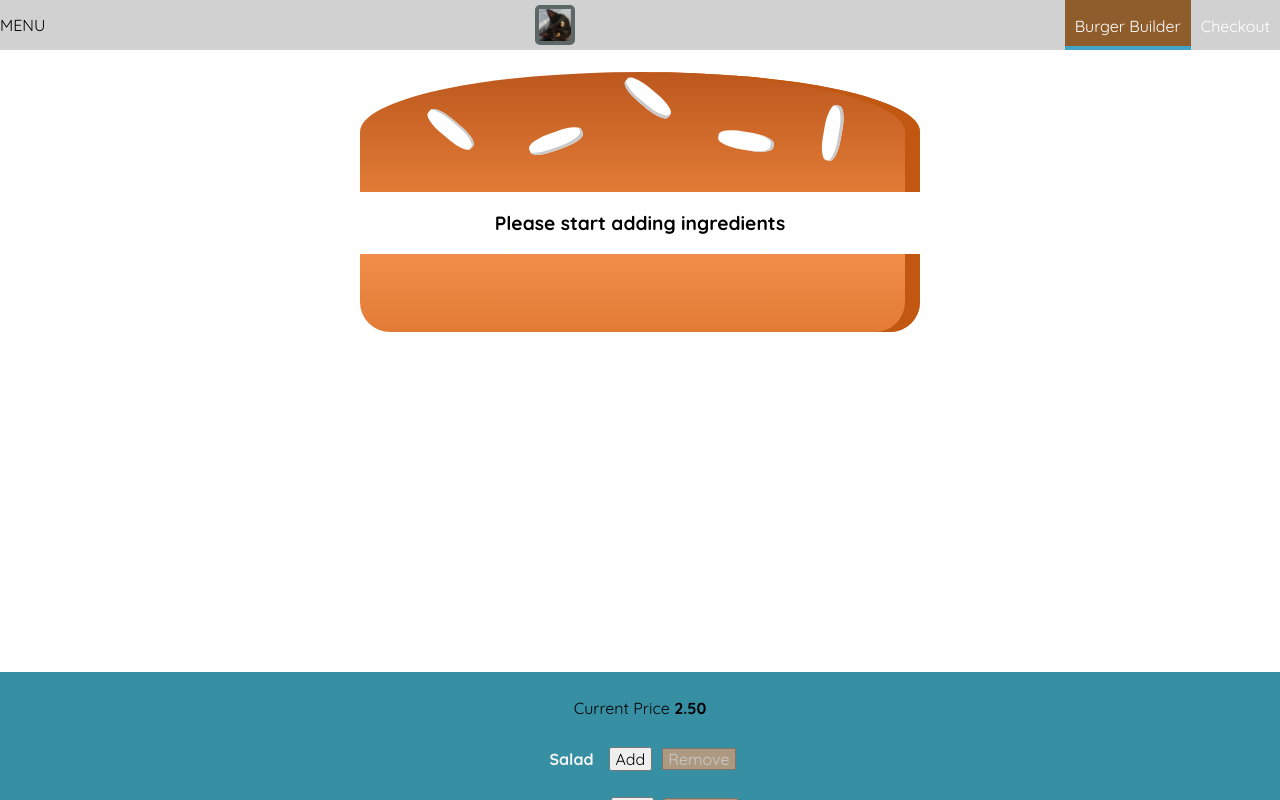
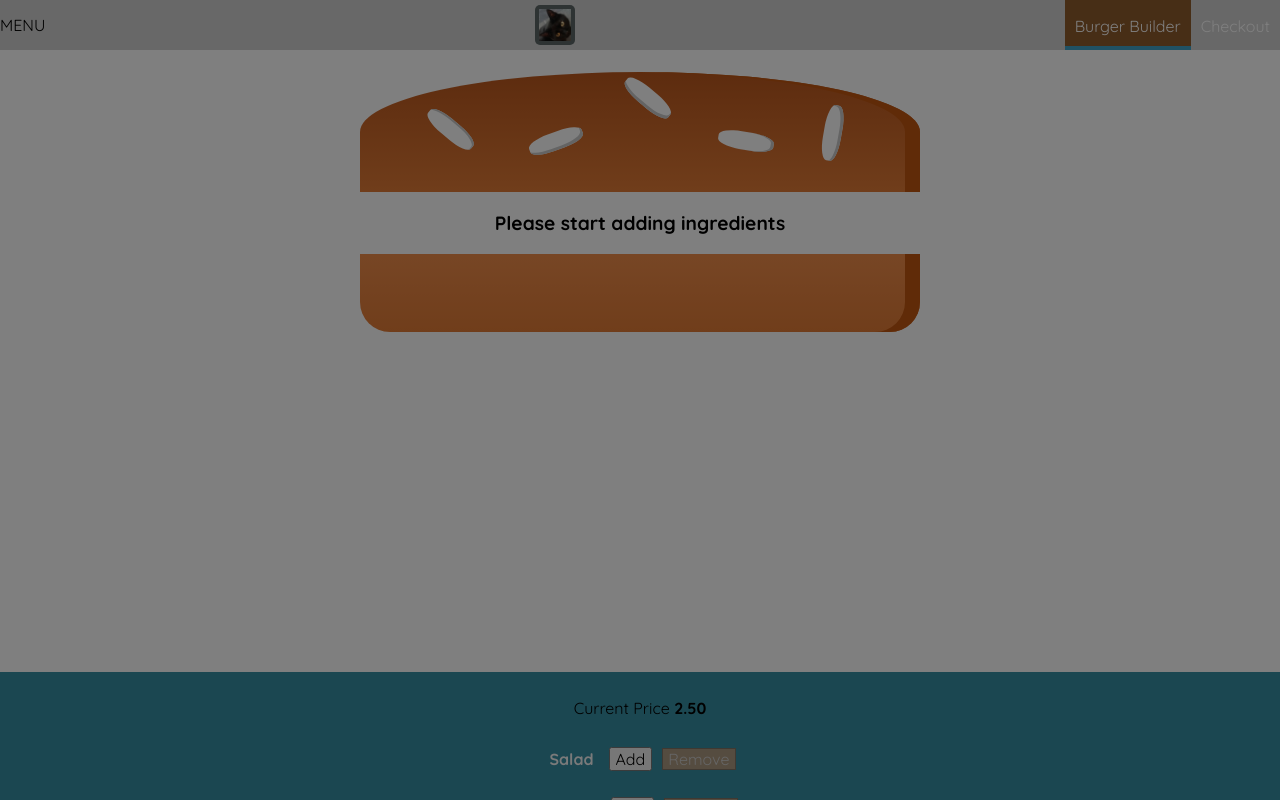
Before and after one commit to Ben-Ga/Burger-Builder, a React (Create React App) app: page / in a window 1280 px wide. Shown: the top 800 px of the page. Built offline with nearby package versions, Linux system fonts and the light colour scheme.

Commit message:
backdrop is now integrated, as well as animations for closing the side drawer

```diff
--- a/src/components/Layout/Layout.js
+++ b/src/components/Layout/Layout.js
@@ -1,4 +1,4 @@
-import React from "react";
+import React, {useState} from "react";
 import Auxiliary from "../../hoc/Auxiliary";
 import classes from '../../styles/components/Layout.module.scss'
 import Toolbar from "../nav/Toolbar";
@@ -6,11 +6,17 @@ import SideDrawer from "../nav/SideDrawer/SideDrawer";
 
 const Layout = (props) => {
 
+  const [showSideDrawer, setClicked] = useState(true);
+
+  const sideDrawerCloseHandler = () =>{
+    setClicked(false)
+  }
+
   return (
     <Auxiliary>
       <div>{/* Will store toolbar, sidedrawer and backdrop */}</div>
       <Toolbar/>
-      <SideDrawer/>
+      <SideDrawer open={showSideDrawer} closed={sideDrawerCloseHandler}/>
 
       <main className={classes.content}>{props.children}</main>
 
--- a/src/components/nav/SideDrawer/SideDrawer.js
+++ b/src/components/nav/SideDrawer/SideDrawer.js
@@ -1,12 +1,22 @@
 import React from "react";
 import Logo from "../../UI/Logo";
 import NavItems from "../NavItems/NavItems";
+import Backdrop from "../../UI/Backdrop";
+import Auxiliary from '../../../hoc/Auxiliary'
 
 import classes from "../../../styles/containers/sidedrawer.module.scss";
 
 const SideDrawer = (props) => {
+
+
+    let attachedClasses = [classes.sidedrawer, classes.closed]
+    if(props.open){
+        attachedClasses = [classes.sidedrawer, classes.open]
+    }
   return (
-    <div className={classes.sidedrawer}>
+    <Auxiliary>
+      <Backdrop show={props.open} clicked={props.closed}/>
+      <div className={attachedClasses.join(' ')}>
         <div className={classes.logo}>
           <Logo />
         </div>
@@ -14,6 +24,7 @@ const SideDrawer = (props) => {
           <NavItems />
         </nav>
       </div>
+    </Auxiliary>
   );
 };
 
```
Also changed, not shown: 1 other file (tests, documents, lock files or other folders). Lines whose indentation alone changed are shown as unchanged.
